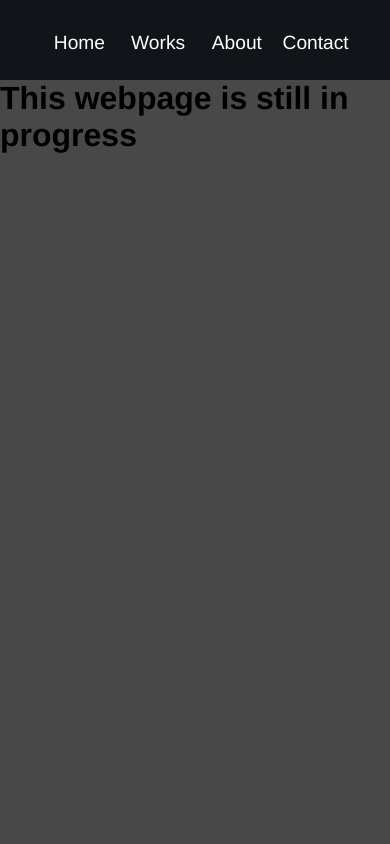
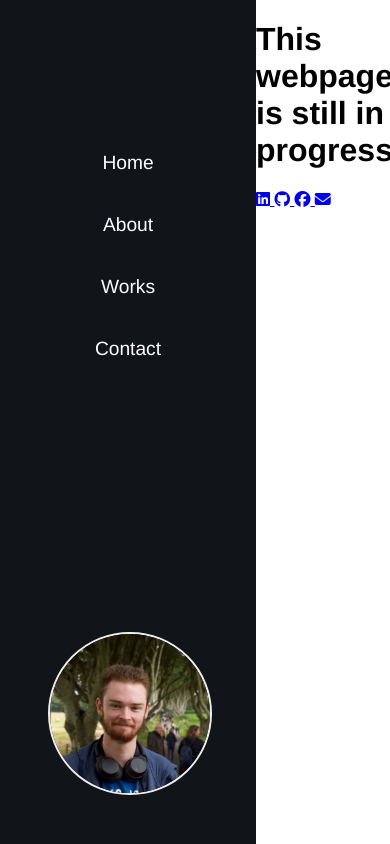
Before and after one commit to OverDoseOnLlamas/portfolio, a Flask app: page /contact.html in a window 390 px wide. Run offline with Flask 2, Linux system fonts and the light colour scheme; some libraries are stand-ins or nearby versions.

Commit message:
Add files via upload
Removed mobile and tablet media queries temporarily
Fixed some background issues on index
Swapped "About" and "Works" buttons
Added Grid to about page
Added first social media links (not final)

```diff
--- a/static/style.css
+++ b/static/style.css
@@ -7,32 +7,23 @@
   --bg-secondary: #141418;
 }
 
-html,
-body {
-  margin: 0;
-  height: 100%;
-  overflow: hidden;
-}
-
 body {
   color: black;
-  background-color: rgba(0, 0, 0, 0.719);
+  background-color: white; /*rgba(0, 0, 0, 0.719)*/
   margin: 0;
   padding: 0;
 }
 
-.background {
-  background-image: url("./images/johnbackground.jpg");
-  background-size: cover;
-  background-repeat: no-repeat;
-  background-attachment: fixed;
-  /* background-position: center center; */
+#img-home {
   height: 100vh;
   max-width: 100vw;
+  object-fit: cover;
+  position: relative;
+  margin: auto;
 }
 
 .layer {
-  background-color: rgba(0, 0, 0, 0.719);
+  background-color: rgba(0, 0, 0, 0.4); /*0.719*/
   position: absolute;
 }
 
@@ -55,7 +46,20 @@ body {
   color: hsl(0, 0%, 100%);
 }
 
-@media only screen and (max-width: 575px) {
+.socials {
+  position: absolute;
+  align-items: center center;
+}
+
+.grid {
+  display: grid;
+  grid-template-columns: 500px 500px 1fr;
+  grid-template-rows: 200px 200px;
+  border-radius: 1px;
+  border: solid black;
+}
+
+/* @media only screen and (max-width: 575px) {
   .navbar {
     top: 0;
     width: 100vw;
@@ -93,7 +97,7 @@ body {
   }
 }
 
-/* Phones */
+
 @media only screen and (min-width: 576px) and (max-width: 767px) {
   .navbar {
     top: 0;
@@ -217,19 +221,13 @@ body {
   .nav-link {
     margin-top: 2.5rem;
   }
-}
+} */
 
-/* XXL screens */
-@media only screen and (min-width: 1200px) {
+/* XXL screens change to 1200*/
+@media only screen and (min-width: 10px) {
   main {
     margin-left: 16rem;
   }
-
-  /* .background {
-    background-size: cover;
-    background-repeat: no-repeat;
-    background-position: center center;
-  } */
 
   .layer {
     top: 0;
--- a/templates/contact.html
+++ b/templates/contact.html
@@ -6,6 +6,10 @@
     <meta name="viewport" content="width=device-width, initial-scale=1.0" />
     <link rel="stylesheet" href="./static/style.css" />
     <link href="./static/favicon.ico" rel="icon" />
+    <script
+      src="https://kit.fontawesome.com/4b144cba50.js"
+      crossorigin="anonymous"
+    ></script>
     <title>Contact</title>
   </head>
   <body>
@@ -17,13 +21,13 @@
           </a>
         </li>
         <li class="nav-item">
-          <a href="./works.html" class="nav-link">
-            <span class="link-text">Works</span>
+          <a href="./about.html" class="nav-link">
+            <span class="link-text">About</span>
           </a>
         </li>
         <li class="nav-item">
-          <a href="./about.html" class="nav-link">
-            <span class="link-text">About</span>
+          <a href="./works.html" class="nav-link">
+            <span class="link-text">Works</span>
           </a>
         </li>
         <li class="nav-item">
@@ -31,21 +35,32 @@
             <span class="link-text">Contact</span>
           </a>
         </li>
-        <!-- <li class="nav-item">
-          <a href="./components.html" class="nav-link">
-            <span class="link-text">Components</span>
-          </a>
-        </li> -->
       </ul>
       <img
         src="./static/images/johnpfp.jpg"
         class="rounded-circle"
         alt="John"
       />
-      <div class="circle"></div>
     </nav>
     <main>
       <h1>This webpage is still in progress</h1>
+      <div class="socials">
+        <a
+          href="https://www.linkedin.com/in/john-stuart-12588a178/"
+          class="btn linkedin"
+        >
+          <i class="fab fa-linkedin"></i>
+        </a>
+        <a href="https://github.com/OverDoseOnLlamas" class="btn github">
+          <i class="fab fa-github"></i>
+        </a>
+        <a href="#" class="btn facebook">
+          <i class="fab fa-facebook"></i>
+        </a>
+        <a href="#" class="btn email">
+          <i class="fas fa-envelope"></i>
+        </a>
+      </div>
     </main>
   </body>
 </html>
```
Also changed, not shown: templates/about.html (+8 -10 lines), templates/index.html (+16 -11 lines), templates/works.html (+4 -10 lines), static/images/johnbackground2.png (added).
